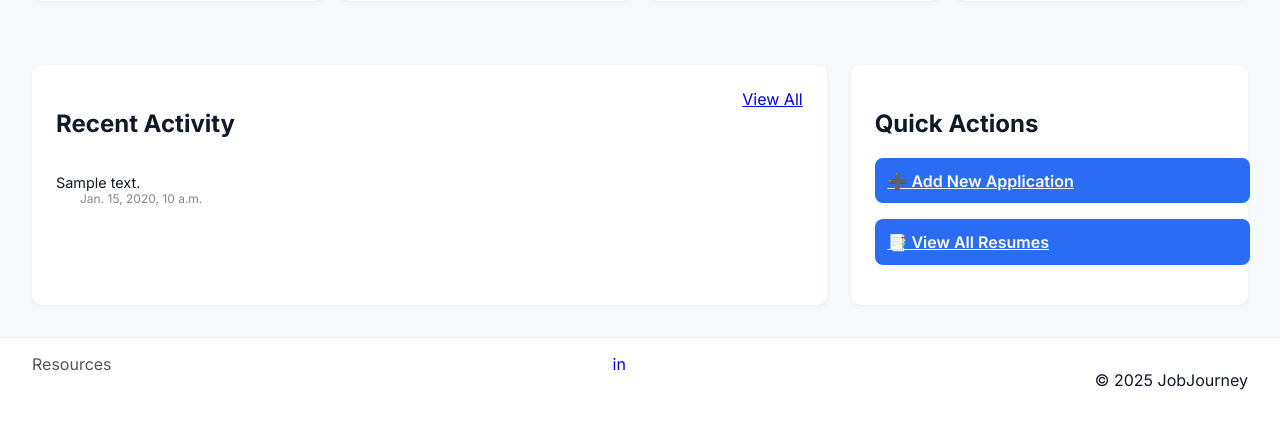
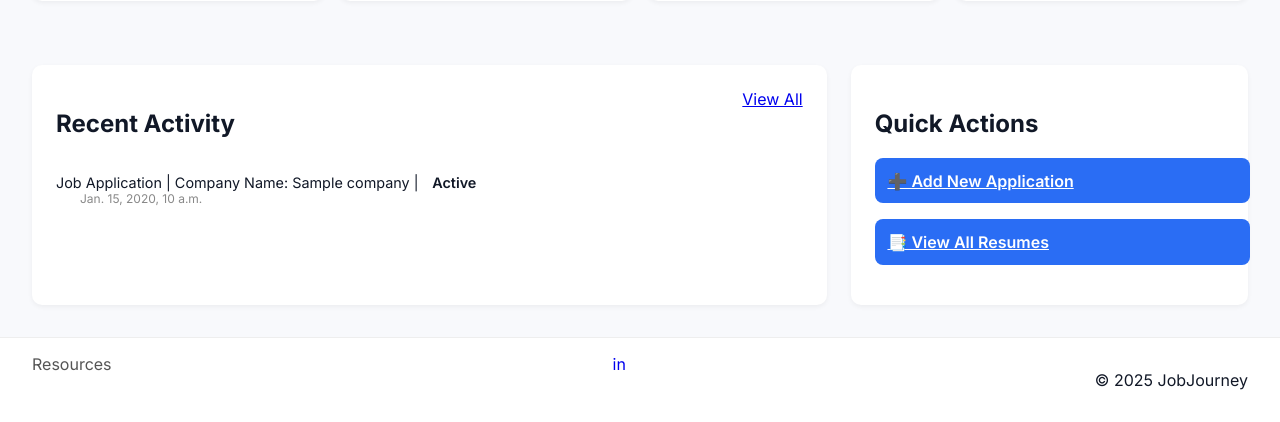
Before and after one commit to ishhaan6233/resume, a Django app: template resume_app/templates/home.html in a window 1280 px wide. Shown: the part 483-905 px from the top of the page. Run offline with Django 3.2, Linux system fonts and the light colour scheme; the template is opened without the code that fills it: most values are stand-ins (such as "Sample title", 1, 10 or a date in 2020); some libraries are stand-ins or nearby versions.

Commit message:
Implemented Recent Activity

```diff
--- a/resume_app/static/style.css
+++ b/resume_app/static/style.css
@@ -347,3 +347,8 @@ main {
 footer {
   margin-top: auto;
 }
+
+.recent_activity_item span {
+  margin-bottom: 1rem;
+  font-size: 0.9rem;
+}
--- a/resume_app/templates/home.html
+++ b/resume_app/templates/home.html
@@ -35,11 +35,15 @@
   <div class="recent-activity">
     <div class="section-header">
       <h2>Recent Activity</h2>
-      <a href="#">View All</a>
+      <a href="{% url 'applications' %}">View All</a>
     </div>
     <ul>
       {% for activity in recent_activity %}
-      <li>{{ activity.text }} <span class="time">{{ activity.time }}</span></li>
+      <li class="recent_activity_item">
+        <span> Job Application | Company Name: {{ activity.company }} | </span>
+        <span class="status {{ activity.status }}">{{ activity.status }}</span>
+        <span class="time">{{ activity.created_at }} </span>
+      </li>
       {% endfor %}
     </ul>
   </div>
--- a/resume_app/views.py
+++ b/resume_app/views.py
@@ -8,7 +8,7 @@ def home(request):
         "interviews_scheduled": JobApplication.objects.filter(status="Interview").count(),
         "offers_received": JobApplication.objects.filter(status="Offer").count(),
         "rejections": JobApplication.objects.filter(status="Rejected").count(),
-        "recent_activity": JobApplication.objects.all().order_by("-date_applied")[:4],  # last 4 apps
+        "recent_activity": JobApplication.objects.all().order_by("-created_at")[:4],  # last 4 apps
     }
     return render(request, "home.html", context)
 
```
